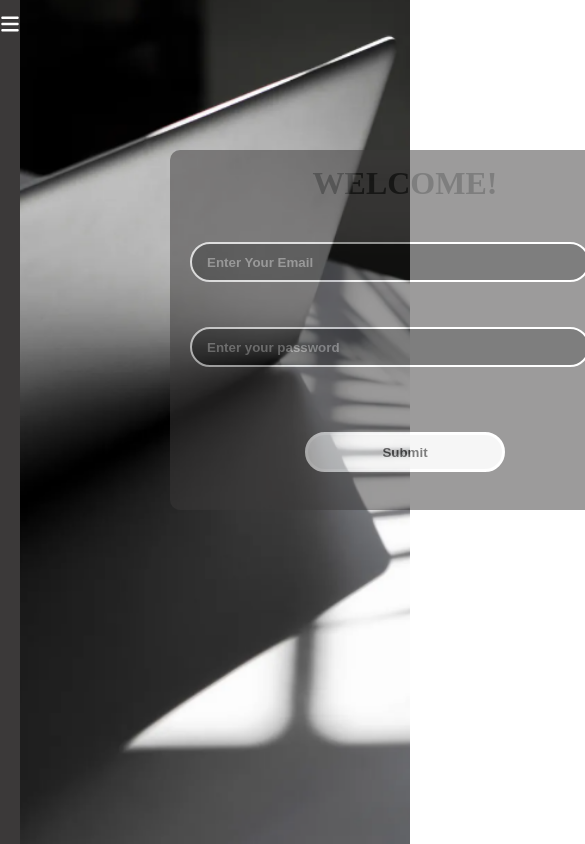
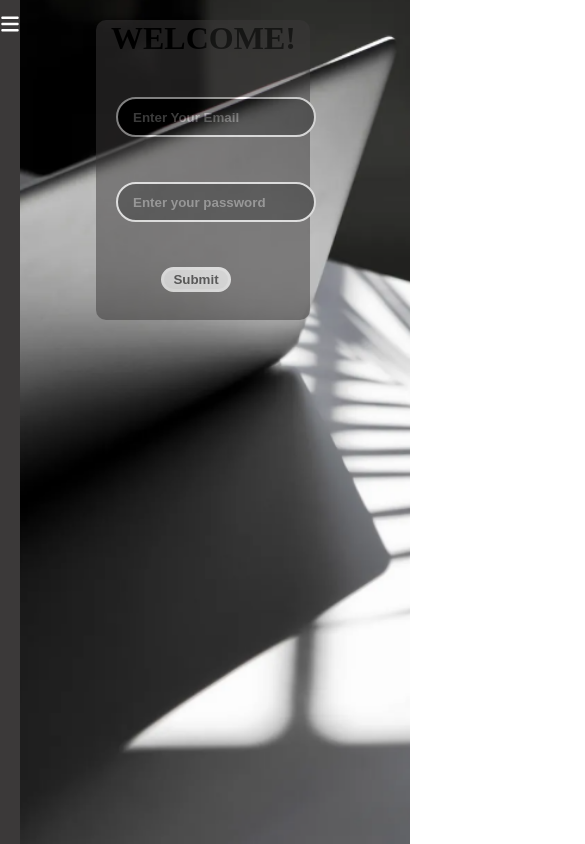
Before and after one commit to marve2008/ClassManagement-App, a React (Vite) app: page / in a window 390 px wide. Shown: the top 844 px of the page, 585 px wide, since content can reach past the window. Built offline with nearby package versions, Linux system fonts and the light colour scheme; no server answers.

Commit message:
class management

```diff
--- a/src/App.css
+++ b/src/App.css
@@ -355,3 +355,44 @@ label{
   color:  black;
 
 }
+@media (max-width:768px){
+#loginForm{
+  margin-left: 76px;
+  margin-right: 100px;
+  margin-top: 20px;
+  max-width: 600px;
+  max-height: 300px;
+  /* padding-left: 20px; */
+  padding-top: 0;
+
+}
+#loginEmail{
+  height: 40px;
+  width: 200px;
+}
+#loginPassword{
+  height: 40px;
+  width: 200px;
+}
+.loginForm{
+  flex-direction: column;
+  margin: 0;
+  max-width: 600px;
+  height: 290px;
+}
+#submit_btn{
+  height: 25px;
+  width: 70px;
+  /* margin: 0; */
+  /* margin: 0; */
+  margin-left: 50px;
+  margin-top: 0;
+  margin-bottom: 30px;
+
+}
+/* .btttn{
+  margin-bottom: 20px;
+} */
+.logo{display: none;}
+
+}
--- a/src/components/Form.jsx
+++ b/src/components/Form.jsx
@@ -63,7 +63,7 @@ const Fom = () => {
           onChange={(e) => setPassword(e.target.value)}
         />
       </div>
-      <div>
+      <div className="btttn">
         <button type="submit" id="submit_btn">
           Submit
         </button>
```
